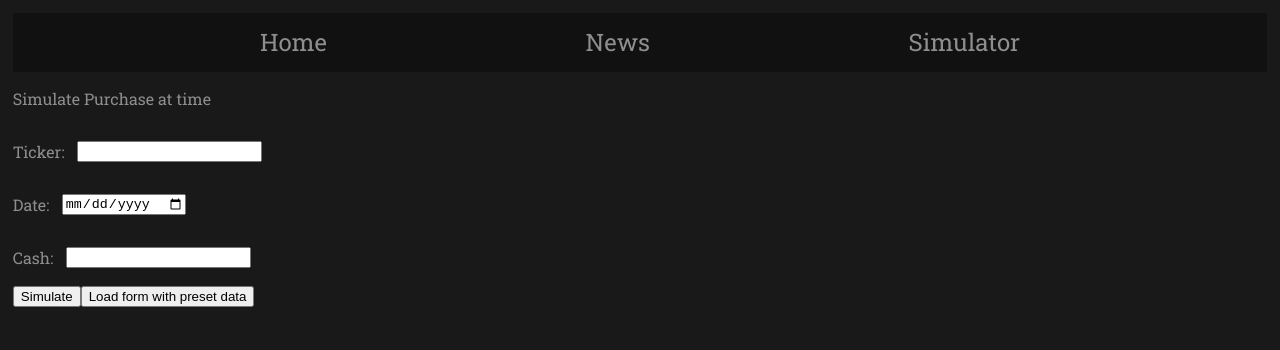
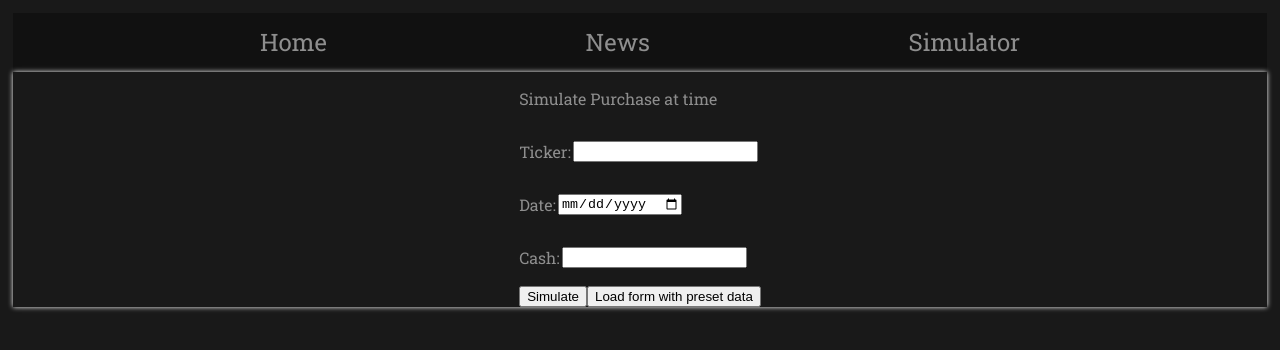
Before and after one commit to christophermarek/stocknewsanalyzer, a React (Create React App) app in the folder simulator/: page /simulator in a window 1280 px wide. Shown: the top 350 px of the page. Built offline with nearby package versions, Linux system fonts and the light colour scheme; no server answers.

Commit message:
simulation output tweaks

```diff
--- a/simulator/src/App.css
+++ b/simulator/src/App.css
@@ -62,3 +62,13 @@ body{
     width: 25%;
     margin-top: 2%;
 }
+
+.simulationData {
+    display: flex;
+    align-items: center;
+    justify-content: space-around;
+}
+
+.Simulator{
+    box-shadow: 0px 0px 5px #fff;
+}
--- a/simulator/src/simulator/Simulator.tsx
+++ b/simulator/src/simulator/Simulator.tsx
@@ -174,6 +174,8 @@ const Simulator: React.FC<Props> = (  ) => {
 
     return (
         <div className="Simulator">
+            <div className="simulationData">
+                <div className="simulationForm">
                     <p>Simulate Purchase at time</p>
                     <div className="formField">
                         <p className="formFieldLabel">Ticker: </p>
@@ -190,13 +192,16 @@ const Simulator: React.FC<Props> = (  ) => {
 
                     <input type="button" onClick={simulateClicked} value={simulateBtnText}/>
                     <input type="button" onClick={loadSimulationPreset} value={"Load form with preset data"} />
+                </div>
+                {fixedHistoricalPrices.length > 0 &&
+                    renderSimulationOutput()
+                }
+            </div>
 
             {fixedHistoricalPrices.length > 0 &&
                 renderChart()
             }
-            {fixedHistoricalPrices.length > 0 &&
-                renderSimulationOutput()
-            }
+
         </div>
     )
 }
```
Lines whose indentation alone changed are shown as unchanged.
